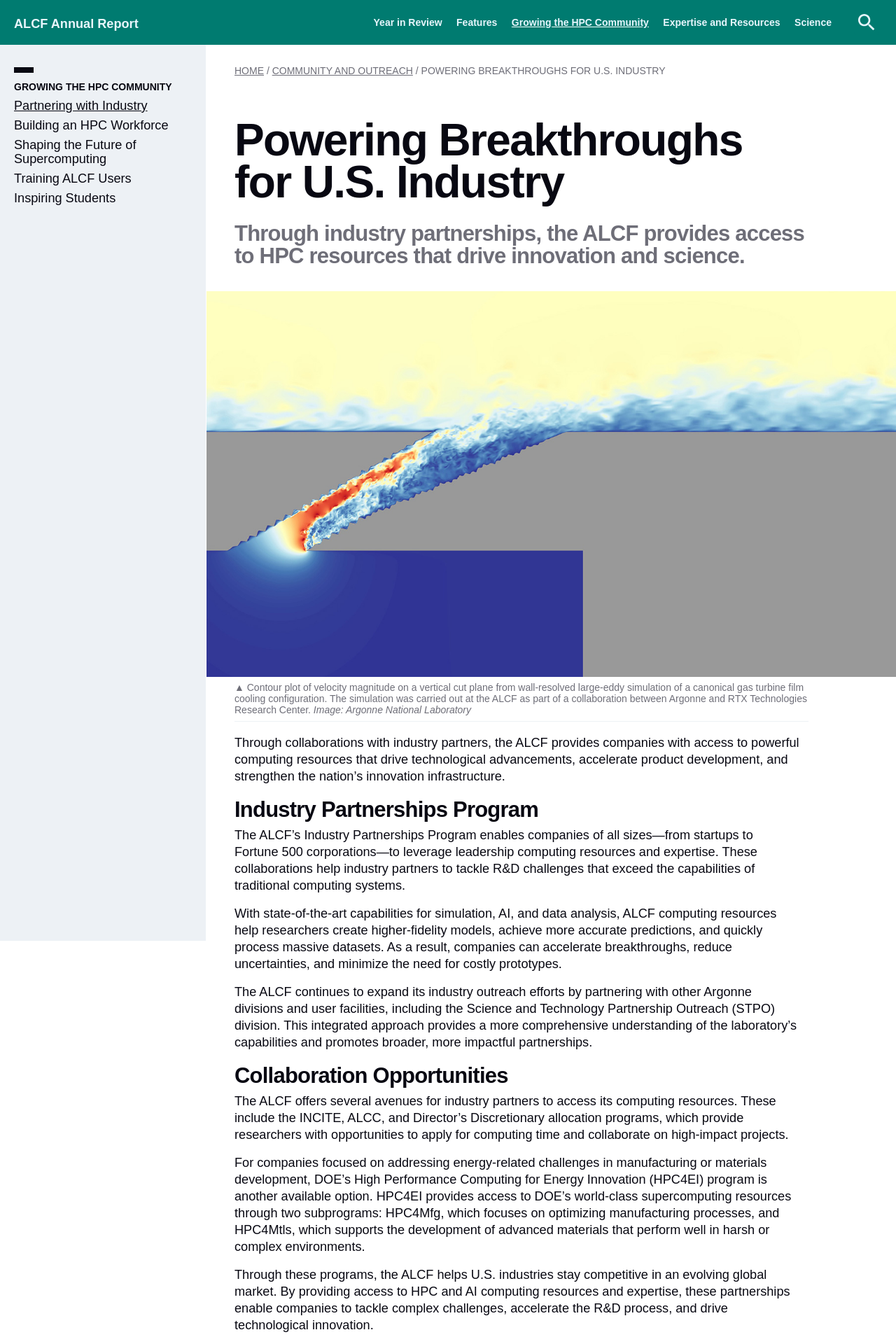
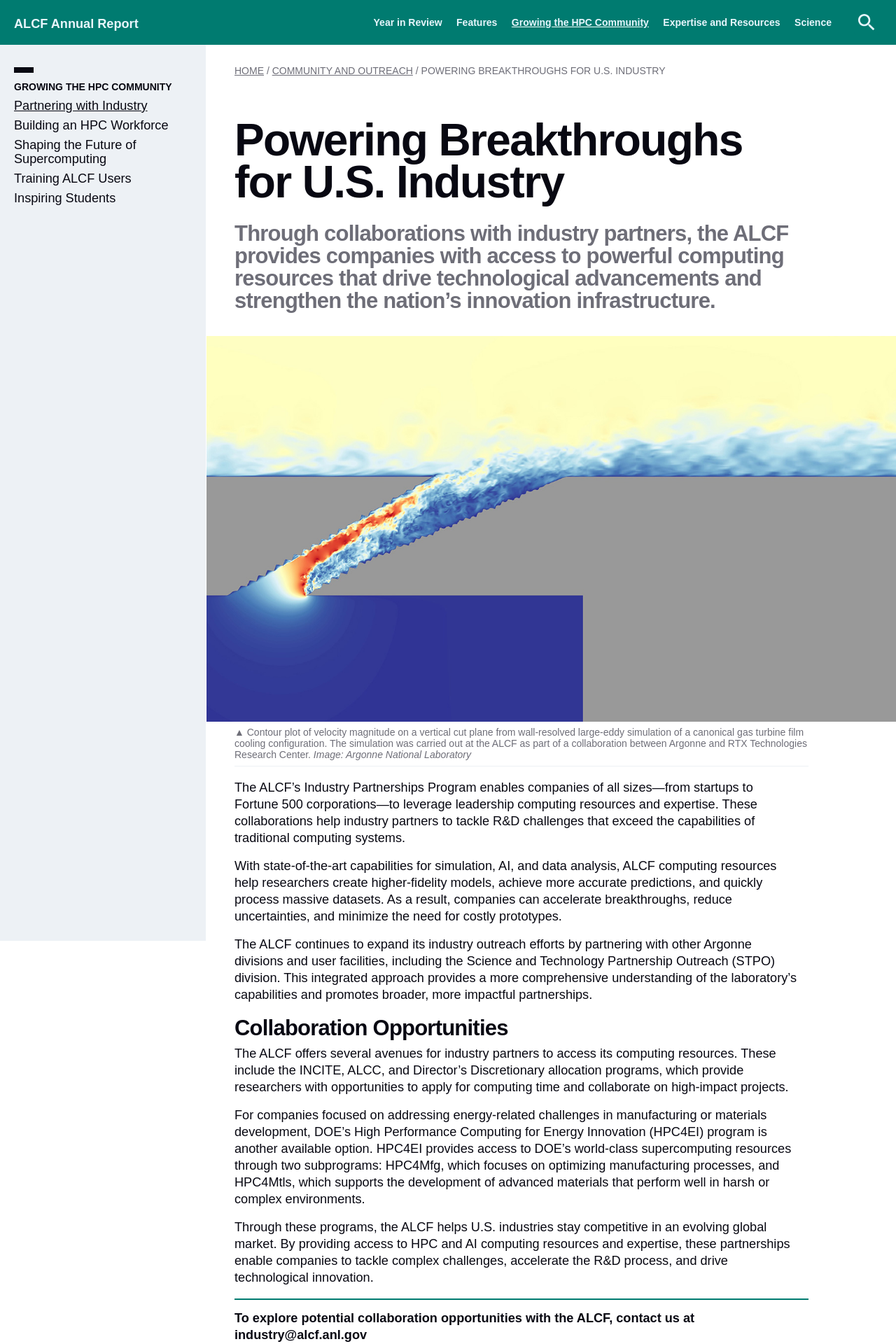
Before and after one commit to argonne-lcf/AR2024, a Jekyll site: the page built from 03_community/industry.md, in a window 1280 px wide. Shown: the top 1920 px of the page at 70% size. Built offline with Jekyll 4.4.1, drawn with Linux system fonts in a browser that asks for light colours; some web fonts are replaced; some of the changed text lies outside the part shown.

Commit message:
Update industry-deckupdate.md

```diff
--- a/03_community/industry.md
+++ b/03_community/industry.md
@@ -5,17 +5,13 @@
 hero-img-source: ALCF_Industry.jpg
 hero-img-caption: "Contour plot of velocity magnitude on a vertical cut plane from wall-resolved large-eddy simulation of a canonical gas turbine film cooling configuration. The simulation was carried out at the ALCF as part of a collaboration between Argonne and RTX Technologies Research Center."
 hero-img-credit: "Argonne National Laboratory"
-intro: "Through industry partnerships, the ALCF provides access to HPC resources that drive innovation and science."
+intro: "Through collaborations with industry partners, the ALCF provides companies with access to powerful computing resources that drive technological advancements and strengthen the nation’s innovation infrastructure."
 
 
 theme: white
 permalink: community-and-outreach/industry
 ---
 
-
-Through collaborations with industry partners, the ALCF provides companies with access to powerful computing resources that drive technological advancements, accelerate product development, and strengthen the nation’s innovation infrastructure.
-
-## Industry Partnerships Program
 The ALCF’s Industry Partnerships Program enables companies of all sizes—from startups to Fortune 500 corporations—to leverage leadership computing resources and expertise. These collaborations help industry partners to tackle R&D challenges that exceed the capabilities of traditional computing systems.
 
 With state-of-the-art capabilities for simulation, AI, and data analysis, ALCF computing resources help researchers create higher-fidelity models, achieve more accurate predictions, and quickly process massive datasets. As a result, companies can accelerate breakthroughs, reduce uncertainties, and minimize the need for costly prototypes.
@@ -36,8 +32,8 @@
 ---
 
 
-## Partners
-Here are some examples of how ALCF resources are helping companies to advance their R&D efforts.
+## Driving R&D Innovation
+From AI-driven workflows to large-scale simulations, the following examples illustrate how companies are using ALCF resources to advance their R&D efforts.
 
 
 ### MSBAI
```
